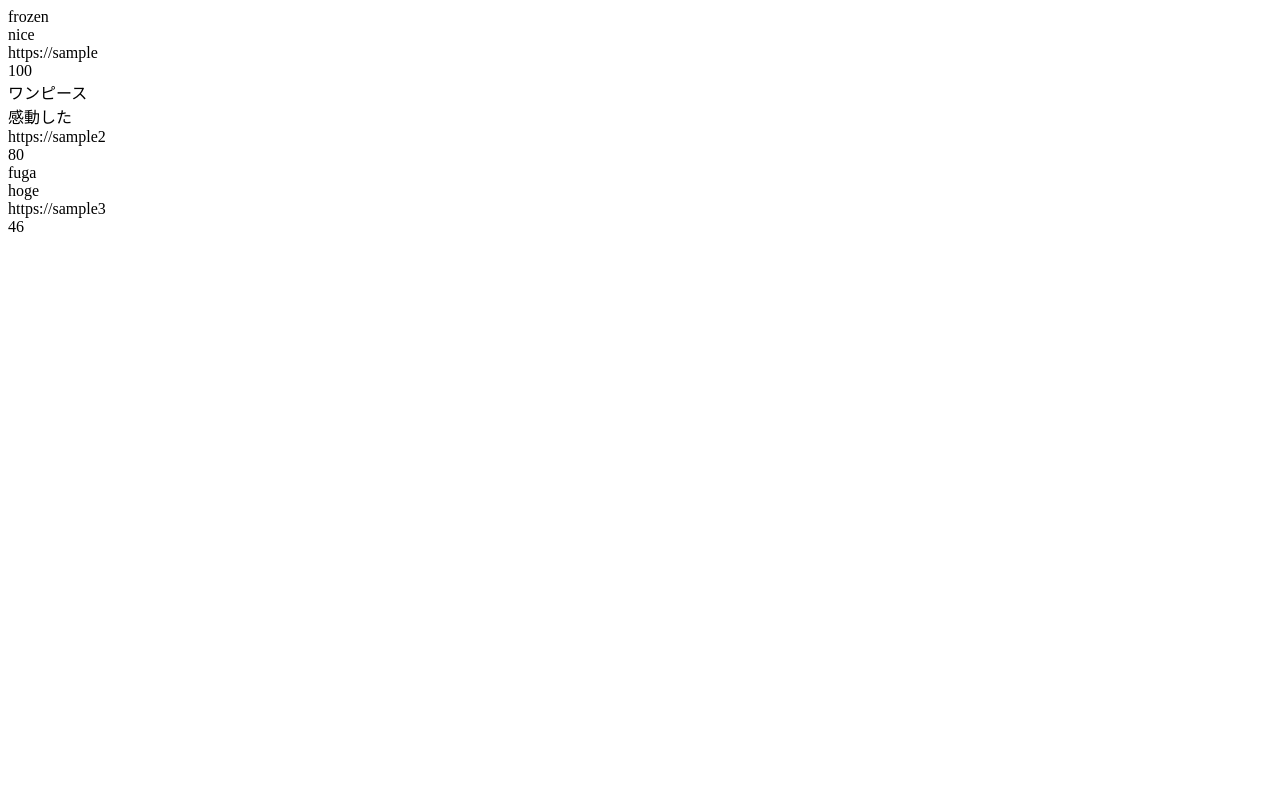
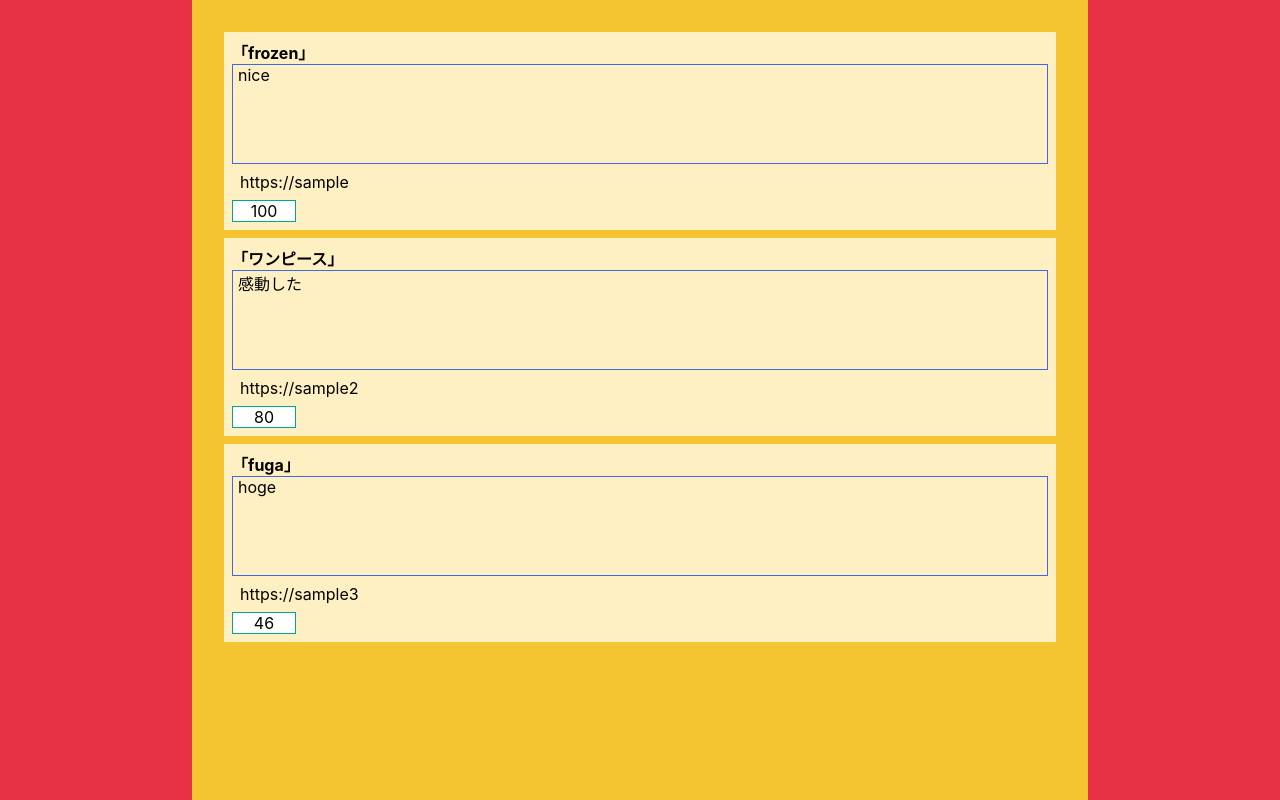
Before and after one commit to catgolem/ptera_frontend, a Next.js app: page /User in a window 1280 px wide. Built offline with nearby package versions, Linux system fonts and the light colour scheme.

Commit message:
[add] デザインの追加

```diff
--- a/components/PostItem.tsx
+++ b/components/PostItem.tsx
@@ -35,21 +35,22 @@
 
   ]
 
-{postItem.thought}
-{postItem.point}
-{postItem.url}
-{postItem.work}
+  url
+    リンクに飛べるように
+
+
+#f4c530,#f39abb,#e73245,#4169e2,#00a692
 */}
 
 const PostItem = () => {
   return(
-  <PostVisual>
+  <div>
     {POSTS.map((post) =>{
       return(
-        <div key={post.number}>
+        <PostVisual key={post.number}>
 
           <Work>
-            {post.work}
+            「{post.work}」
           </Work>
           <Thought>
             {post.thought}
@@ -60,30 +61,38 @@
           <Point>
             {post.point}
           </Point>
-        </div>
+        </PostVisual>
       )
     })}
-  </PostVisual>
+  </div>
   )}
 
 export default PostItem
 
 const PostVisual = styled.div`
-
+  margin: 0.5em;
+  padding: 0.5em;
+  width: auto;
+  background-color: #fff0c3;
 `
 
 const Work = styled.div`
-
+  font-weight: bold;
 `
 
 const Thought = styled.div`
-
+  border:1px solid #4169e2;
+  padding-left: 5px;
+  height: 100px;
 `
 
 const URL = styled.div`
-
+  margin: 8px;
 `
 
 const Point = styled.div`
-
+  border: 1px solid #00a692;
+  width: 5vw;
+  text-align: center;
+  background-color: white;
 `
--- a/pages/User/index.tsx
+++ b/pages/User/index.tsx
@@ -19,6 +19,14 @@
 
 モーダル
 定義して  API
+
+#f78404
+#f0daa1
+#ee7804
+#fb9d14
+#f1d55f
+
+#f4c530,#f39abb,#e73245,#4169e2,#00a692
 */}
 
 type postdata = {
@@ -77,11 +85,17 @@
 }
 
 const Center = styled.div`
-  background-color: white;
+  background-color:#f4c530;
+  width: 70vw; /* 好きな幅 */
+  max-width: 100%;
+  margin: 0 auto;
+  padding: 24px;
+  min-height: 100vh;
 `
 
 const BG = styled.div`
-  background-color: orange;
+  background-color: #e73245;
+  min-height: 100vh;
 
 `
 
--- /dev/null
+++ b/pages/_document.tsx
@@ -0,0 +1,32 @@
+import Document, { DocumentContext, DocumentInitialProps } from 'next/document'
+import { ServerStyleSheet } from 'styled-components'
+
+export default class MyDocument extends Document {
+  static async getInitialProps(
+    ctx: DocumentContext
+  ): Promise<DocumentInitialProps> {
+    const sheet = new ServerStyleSheet()
+    const originalRenderPage = ctx.renderPage
+
+    try {
+      ctx.renderPage = () =>
+        originalRenderPage({
+          enhanceApp: (App) => (props) =>
+            sheet.collectStyles(<App {...props} />),
+        })
+
+      const initialProps = await Document.getInitialProps(ctx)
+      return {
+        ...initialProps,
+        styles: (
+          <>
+            {initialProps.styles}
+            {sheet.getStyleElement()}
+          </>
+        ),
+      }
+    } finally {
+      sheet.seal()
+    }
+  }
+}
--- a/styles/globals.css
+++ b/styles/globals.css
@@ -1,4 +1,4 @@
-/* html,
+html,
 body {
   padding: 0;
   margin: 0;
@@ -6,15 +6,19 @@
     Ubuntu, Cantarell, Fira Sans, Droid Sans, Helvetica Neue, sans-serif;
 }
 
+/*
 a {
   color: inherit;
   text-decoration: none;
 }
 
+*/
+
 * {
   box-sizing: border-box;
 }
 
+/*
 @media (prefers-color-scheme: dark) {
   html {
     color-scheme: dark;
@@ -24,7 +28,8 @@
     background: black;
   }
 }
+*/
 
 @import "tailwindcss/base";
 @import "tailwindcss/components";
-@import "tailwindcss/utilities";*/
+@import "tailwindcss/utilities";
```
